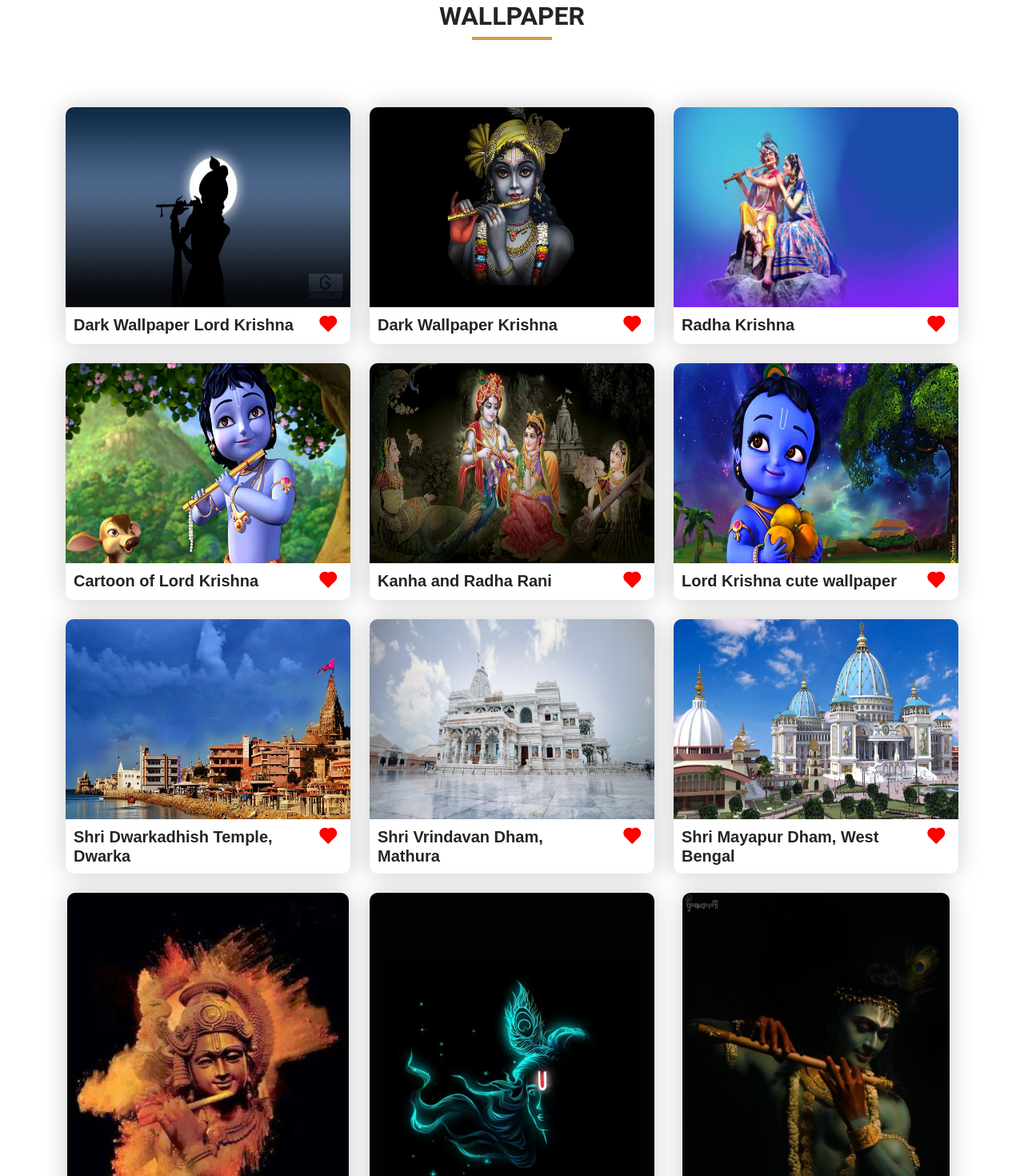
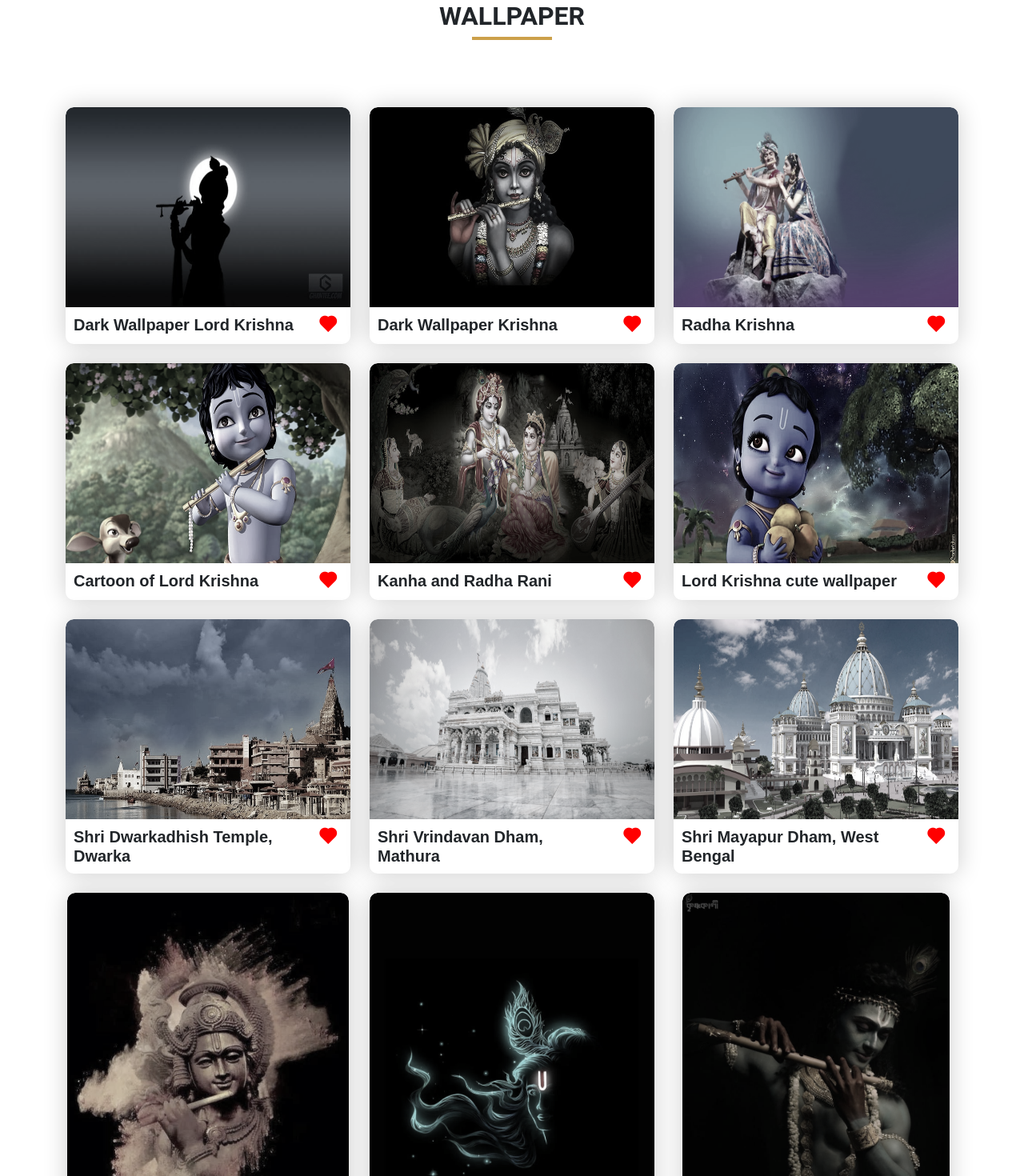
Before and after one commit to dhruvparmar2310/NextJs-BhagavadGita, a Next.js app: page /about/wallpapers in a window 1280 px wide. Shown: the part 200-1670 px from the top of the page at 80% size. Built offline with nearby package versions, Linux system fonts and the light colour scheme; a web font is replaced by a local one.

Commit message:
updated style of wallpapers

```diff
--- a/src/pages/about/wallpapers.jsx
+++ b/src/pages/about/wallpapers.jsx
@@ -34,14 +34,15 @@ function Wallpapers() {
         <section id="services" className={`${styles.about_us} ${styles.section_bg}`}>
           <div className="container" data-aos="fade-up">
 
-            <div className="section_title">
+            <div className={`section_title`}>
               <h2>Wallpaper</h2>
               <p></p>
             </div>
 
             <div className={`row ${styles.content}`}>
               <div className="col-lg-4 col-md-6 d-flex align-items-stretch mt-4" data-aos="zoom-in" data-aos-delay="100" style={{ justifyContent: 'center' }}>
-                <div className={`${styles.icon_box}`}>
+                <div className={`${styles.icon_box}`} onClick={() => saveAs('/assets/wallpaper/1.jpeg', 'Dark-Wallpaper-Lord-Krishna')}>
+                  <div style={{ overflow: 'hidden', boxSizing: 'border-box' }}>
                     <Image
                       src={'/assets/wallpaper/1.jpeg'}
                       className="card-img-top"
@@ -50,6 +51,7 @@ function Wallpapers() {
                       alt='Dark Wallpaper Lord Krishna'
                       quality={100}
                     />
+                  </div>
                   <div className={`${styles.card_body} row`}>
                     <h4 className={`col-lg-10 card-title ${ysabeau.className}`}>Dark Wallpaper Lord Krishna</h4>
                     <p onClick={() => saveAs('/assets/wallpaper/1.jpeg', 'Dark-Wallpaper-Lord-Krishna')} className='col-lg-2'>
@@ -61,6 +63,7 @@ function Wallpapers() {
 
               <div className="col-lg-4 col-md-6 d-flex align-items-stretch mt-4" data-aos="zoom-in" data-aos-delay="100" style={{ justifyContent: 'center' }}>
                 <div className={`${styles.icon_box}`}>
+                  <div style={{ overflow: 'hidden', boxSizing: 'border-box' }}>
                     <Image
                       src={'/assets/wallpaper/2.jpeg'}
                       className="card-img-top"
@@ -69,6 +72,7 @@ function Wallpapers() {
                       alt='Dark Wallpaper Krishna'
                       quality={100}
                     />
+                  </div>
                   <div className={`${styles.card_body} row`}>
                     <h4 className={`col-lg-10 card-title ${ysabeau.className}`}>Dark Wallpaper Krishna</h4>
                     <p onClick={() => saveAs('/assets/wallpaper/2.jpeg', 'Dark-Wallpaper-Krishna')} className='col-lg-2'>
@@ -80,6 +84,7 @@ function Wallpapers() {
 
               <div className="col-lg-4 col-md-6 d-flex align-items-stretch mt-4" data-aos="zoom-in" data-aos-delay="100" style={{ justifyContent: 'center' }}>
                 <div className={`${styles.icon_box}`}>
+                  <div style={{ overflow: 'hidden', boxSizing: 'border-box' }}>
                     <Image
                       src={'/assets/wallpaper/6.jpg'}
                       className="card-img-top"
@@ -88,6 +93,7 @@ function Wallpapers() {
                       alt='Radha Krishna'
                       quality={100}
                     />
+                  </div>
                   <div className={`${styles.card_body} row`}>
                     <h4 className={`col-lg-10 card-title ${ysabeau.className}`}>Radha Krishna</h4>
                     <p onClick={() => saveAs('/assets/wallpaper/6.jpg', 'RadhaKrishna')} className='col-lg-2'>
@@ -102,6 +108,7 @@ function Wallpapers() {
             <div className={`row ${styles.content}`}>
               <div className="col-lg-4 col-md-6 d-flex align-items-stretch mt-4" data-aos="zoom-in" data-aos-delay="100" style={{ justifyContent: 'center' }}>
                 <div className={`${styles.icon_box}`}>
+                  <div style={{ overflow: 'hidden', boxSizing: 'border-box' }}>
                     <Image
                       src={'/assets/wallpaper/cartoon-of-lord-krishna-with-flute-krishna.jpeg'}
                       className="card-img-top"
@@ -110,6 +117,7 @@ function Wallpapers() {
                       alt='Cartoon of Lord Krishna'
                       quality={100}
                     />
+                  </div>
                   <div className={`${styles.card_body} row`}>
                     <h4 className={`col-lg-10 card-title ${ysabeau.className}`}>Cartoon of Lord Krishna</h4>
                     <p onClick={() => saveAs('/assets/wallpaper/cartoon-of-lord-krishna-with-flute-krishna.jpeg', 'Cartoon of Lord Krishna')} className='col-lg-2'>
@@ -121,6 +129,7 @@ function Wallpapers() {
 
               <div className="col-lg-4 col-md-6 d-flex align-items-stretch mt-4" data-aos="zoom-in" data-aos-delay="100" style={{ justifyContent: 'center' }}>
                 <div className={`${styles.icon_box}`}>
+                  <div style={{ overflow: 'hidden', boxSizing: 'border-box' }}>
                     <Image
                       src={'/assets/wallpaper/kanha-and-radha-rani.jpeg'}
                       className="card-img-top"
@@ -129,6 +138,7 @@ function Wallpapers() {
                       alt='Kanha and Radha Rani'
                       quality={100}
                     />
+                  </div>
                   <div className={`${styles.card_body} row`}>
                     <h4 className={`col-lg-10 card-title ${ysabeau.className}`}>Kanha and Radha Rani</h4>
                     <p onClick={() => saveAs('/assets/wallpaper/kanha-and-radha-rani.jpeg', 'Kanha and Radha Rani')} className='col-lg-2'>
@@ -140,6 +150,7 @@ function Wallpapers() {
 
               <div className="col-lg-4 col-md-6 d-flex align-items-stretch mt-4" data-aos="zoom-in" data-aos-delay="100" style={{ justifyContent: 'center' }}>
                 <div className={`${styles.icon_box}`}>
+                  <div style={{ overflow: 'hidden', boxSizing: 'border-box' }}>
                     <Image
                       src={'/assets/wallpaper/HD-wallpaper-little-krishna-cartoon-krishna.jpeg'}
                       className="card-img-top"
@@ -148,6 +159,7 @@ function Wallpapers() {
                       alt='Lord Krishna cute wallpaper'
                       quality={100}
                     />
+                  </div>
                   <div className={`${styles.card_body} row`}>
                     <h4 className={`col-lg-10 card-title ${ysabeau.className}`}>Lord Krishna cute wallpaper</h4>
                     <p onClick={() => saveAs('/assets/wallpaper/HD-wallpaper-little-krishna-cartoon-krishna.jpeg', 'Lord Krishna cute wallpaper')} className='col-lg-2'>
@@ -162,6 +174,7 @@ function Wallpapers() {
             <div className={`row ${styles.content}`}>
               <div className="col-lg-4 col-md-6 d-flex align-items-stretch mt-4" data-aos="zoom-in" data-aos-delay="100" style={{ justifyContent: 'center' }}>
                 <div className={`${styles.icon_box}`}>
+                  <div style={{ overflow: 'hidden', boxSizing: 'border-box' }}>
                     <Image
                       src={'/assets/wallpaper/dwarka.jpeg'}
                       className="card-img-top"
@@ -170,6 +183,7 @@ function Wallpapers() {
                       alt='Dwarka'
                       quality={100}
                     />
+                  </div>
                   <div className={`${styles.card_body} row`}>
                     <h4 className={`col-lg-10 card-title ${ysabeau.className}`}>Shri Dwarkadhish Temple, Dwarka</h4>
                     <p onClick={() => saveAs('/assets/wallpaper/dwarka.jpeg', 'Dwarka')} className='col-lg-2'>
@@ -181,6 +195,7 @@ function Wallpapers() {
 
               <div className="col-lg-4 col-md-6 d-flex align-items-stretch mt-4" data-aos="zoom-in" data-aos-delay="100" style={{ justifyContent: 'center' }}>
                 <div className={`${styles.icon_box}`}>
+                  <div style={{ overflow: 'hidden', boxSizing: 'border-box' }}>
                     <Image
                       src={'/assets/wallpaper/vrindavan.jpeg'}
                       className="card-img-top"
@@ -189,6 +204,7 @@ function Wallpapers() {
                       alt='Vrindavan Dham'
                       quality={100}
                     />
+                  </div>
                   <div className={`${styles.card_body} row`}>
                     <h4 className={`col-lg-10 card-title ${ysabeau.className}`}>Shri Vrindavan Dham, Mathura</h4>
                     <p onClick={() => saveAs('/assets/wallpaper/vrindavan.jpeg', 'Vrindavan Dham')} className='col-lg-2'>
@@ -200,6 +216,7 @@ function Wallpapers() {
 
               <div className="col-lg-4 col-md-6 d-flex align-items-stretch mt-4" data-aos="zoom-in" data-aos-delay="100" style={{ justifyContent: 'center' }}>
                 <div className={`${styles.icon_box}`}>
+                  <div style={{ overflow: 'hidden', boxSizing: 'border-box' }}>
                     <Image
                       src={'/assets/wallpaper/Mayapur.jpeg'}
                       className="card-img-top"
@@ -208,6 +225,7 @@ function Wallpapers() {
                       alt='Mayapur Dham, West Bengal'
                       quality={100}
                     />
+                  </div>
                   <div className={`${styles.card_body} row`}>
                     <h4 className={`col-lg-10 card-title ${ysabeau.className}`}>Shri Mayapur Dham, West Bengal</h4>
                     <p onClick={() => saveAs('/assets/wallpaper/Mayapur.jpeg', 'Mayapur Dham West Bengal')} className='col-lg-2'>
@@ -222,6 +240,7 @@ function Wallpapers() {
             <div className={`row ${styles.content}`}>
               <div className="col-lg-4 col-md-6 d-flex align-items-stretch mt-4" data-aos="zoom-in" data-aos-delay="100" style={{ justifyContent: 'center' }}>
                 <div className={`${styles.icon_box}`}>
+                  <div style={{ overflow: 'hidden', boxSizing: 'border-box' }}>
                     <Image
                       src={'/assets/wallpaper/4.jpeg'}
                       className="card-img-top"
@@ -230,6 +249,7 @@ function Wallpapers() {
                       alt='Hare Krishna'
                       quality={100}
                     />
+                  </div>
                   <div className={`${styles.card_body} row`}>
                     <h4 className={`col-lg-10 card-title ${ysabeau.className}`}>Hare Krishna</h4>
                     <p onClick={() => saveAs('/assets/wallpaper/4.jpeg', 'Hare Krishna')} className='col-lg-2'>
@@ -241,6 +261,7 @@ function Wallpapers() {
 
               <div className="col-lg-4 col-md-6 d-flex align-items-stretch mt-4" data-aos="zoom-in" data-aos-delay="100" style={{ justifyContent: 'center' }}>
                 <div className={`${styles.icon_box}`}>
+                  <div style={{ overflow: 'hidden', boxSizing: 'border-box' }}>
                     <Image
                       src={'/assets/wallpaper/BeCMbG.webp'}
                       className="card-img-top"
@@ -249,6 +270,7 @@ function Wallpapers() {
                       alt='Shri Krishna Dark Wallpaper'
                       quality={100}
                     />
+                  </div>
                   <div className={`${styles.card_body} row`}>
                     <h4 className={`col-lg-10 card-title ${ysabeau.className}`}>Shri Krishna Dark Wallpaper</h4>
                     <p onClick={() => saveAs('/assets/wallpaper/BeCMbG.webp', 'Shri Krishna Dark Wallpaper')} className='col-lg-2'>
@@ -260,6 +282,7 @@ function Wallpapers() {
 
               <div className="col-lg-4 col-md-6 d-flex align-items-stretch mt-4" data-aos="zoom-in" data-aos-delay="100" style={{ justifyContent: 'center' }}>
                 <div className={`${styles.icon_box}`}>
+                  <div style={{ overflow: 'hidden', boxSizing: 'border-box' }}>
                     <Image
                       src={'/assets/wallpaper/dark-wallpaper-of-kanha.jpeg'}
                       className="card-img-top"
@@ -268,6 +291,7 @@ function Wallpapers() {
                       alt='Krishna Wallpaper'
                       quality={100}
                     />
+                  </div>
                   <div className={`${styles.card_body} row`}>
                     <h4 className={`col-lg-10 card-title ${ysabeau.className}`}>Krishna Wallpaper</h4>
                     <p onClick={() => saveAs('/assets/wallpaper/dark-wallpaper-of-kanha.jpeg', 'Krishna Wallpaper')} className='col-lg-2'>
--- a/src/styles/About.module.css
+++ b/src/styles/About.module.css
@@ -44,12 +44,23 @@
     margin: 0 auto;
     border: none;
     border-radius: 10px;
+    overflow: hidden;
+    cursor: pointer;
   }
 
   .about_us .icon_box img {
     border-top-left-radius: 10px;
     border-top-right-radius: 10px;
+    filter: grayscale(80%);
+    transition: 0.3s ease-in-out;
+    overflow: hidden;
   }
+
+  .about_us .icon_box img:hover {
+    filter: grayscale(0%);
+    transform: scale(1.1);
+  }
+
   .about_us .icon_box .icon {
     margin: 0 auto;
     width: 100px;
@@ -88,7 +99,8 @@
 
   .about_us .icon_box:hover {
     border-color: #fff;
-    box-shadow: 0px 0 40px rgba(0, 0, 0, 0.338);
+    box-shadow: -5px 5px 40px rgba(0, 0, 0, 0.412);
+    transform: translateY(-15px);
   }
 
 .about_us .content .card_body {
```
Lines whose indentation alone changed are shown as unchanged.
